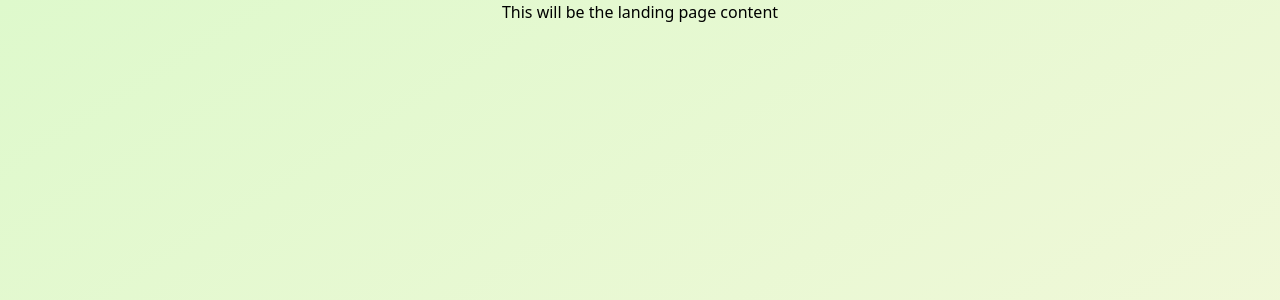
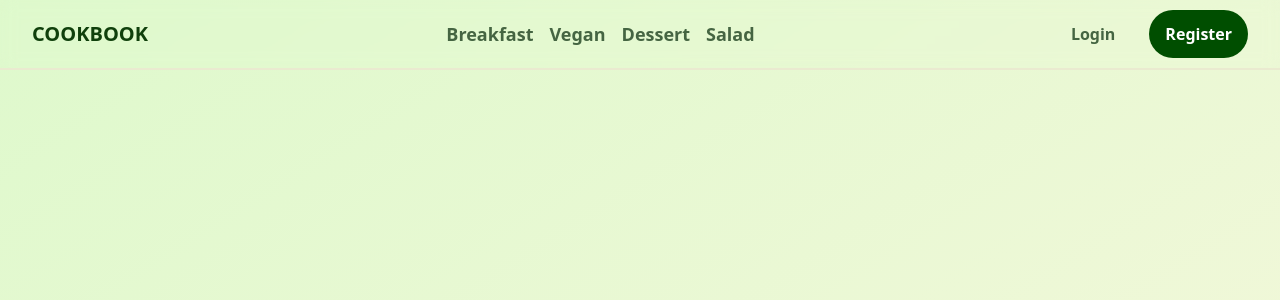
Before and after one commit to seveneleven337/CookBookApp, a Next.js app in the folder apps/web/: page /landing in a window 1280 px wide. Shown: the top 300 px of the page. Built offline with nearby package versions, Linux system fonts and the light colour scheme.

Commit message:
web: Add navBar navigation on LandingPage

```diff
--- a/apps/web/src/app/globals.css
+++ b/apps/web/src/app/globals.css
@@ -24,4 +24,9 @@
   --color-input-bg: #f7f7dd;
   --color-input-text: #656656;
   --color-input-text-active: #b0b296;
+
+  /*nav*/
+  --color-brand: #10400c;
+  --color-nav-item: #456542;
+  --color-border-bg: #eaead0;
 }
--- a/apps/web/src/app/landing/page.tsx
+++ b/apps/web/src/app/landing/page.tsx
@@ -1,3 +1,12 @@
+import NavBar from '@/components/NavBar';
+
 export default function LandingPage() {
-  return <div>This will be the landing page content</div>;
+  return (
+    <div>
+      <NavBar />
+      {/* landing content */}
+      {/* categories */}
+      {/* 6 random recipes */}
+    </div>
+  );
 }
--- /dev/null
+++ b/apps/web/src/components/NavBar.tsx
@@ -0,0 +1,60 @@
+'use client';
+import { useUserStore } from '@/data/store/authStore';
+import Link from 'next/link';
+
+const brandClass = 'text-xl font-bold text-brand';
+const navItemsClass =
+  'text-lg font-semibold text-nav-item hover:text-gray-900 transition-colors underline decoration-transparent hover:decoration-black decoration-offset-[2px] duration-200';
+
+/*
+ * TODO: - Implement button feature on NavBar elements ( Breakfast, Vegan, Dessert, Salad) to filter recipes by category
+ * Improve logo * icon
+ */
+export default function NavBar() {
+  const { user, clearUser } = useUserStore();
+
+  const handleLogout = async () => {
+    clearUser();
+  };
+
+  return (
+    <div className="w-screen  border-b-2 border-border-bg z-50 px-8 py-2 flex items-center justify-between backdrop-blur-sm">
+      <div className={brandClass}>COOKBOOK</div>
+      <div className="flex items-center justify-baseline gap-4">
+        <button className={navItemsClass}>Breakfast</button>
+        <button className={navItemsClass}>Vegan</button>
+        <button className={navItemsClass}>Dessert</button>
+        <button className={navItemsClass}>Salad</button>
+      </div>
+      <div className="flex items-center gap-4">
+        {!user ? (
+          <>
+            <Link href="/login" className="inline-block">
+              <button className="rounded-full px-4 py-3 text-nav-item font-bold text-base border-2 border-transparent hover:border-nav-item duration-200">
+                Login
+              </button>
+            </Link>
+
+            <Link href="/register" className="inline-block">
+              <button className="rounded-full bg-form-btn-bg px-4 py-3 text-white font-bold text-base hover:bg-form-btn-bg-hover">
+                Register
+              </button>
+            </Link>
+          </>
+        ) : (
+          <div className="flex items-center gap-3">
+            <span className="text-lg font-semibold sm:inline text-nav-item pr-2">
+              {'Hi, ' + user.name}
+            </span>
+            <button
+              onClick={handleLogout}
+              className="rounded-full bg-form-btn-bg px-4 py-3 text-white font-bold text-base hover:bg-form-btn-bg-hover"
+            >
+              Logout
+            </button>
+          </div>
+        )}
+      </div>
+    </div>
+  );
+}
```
